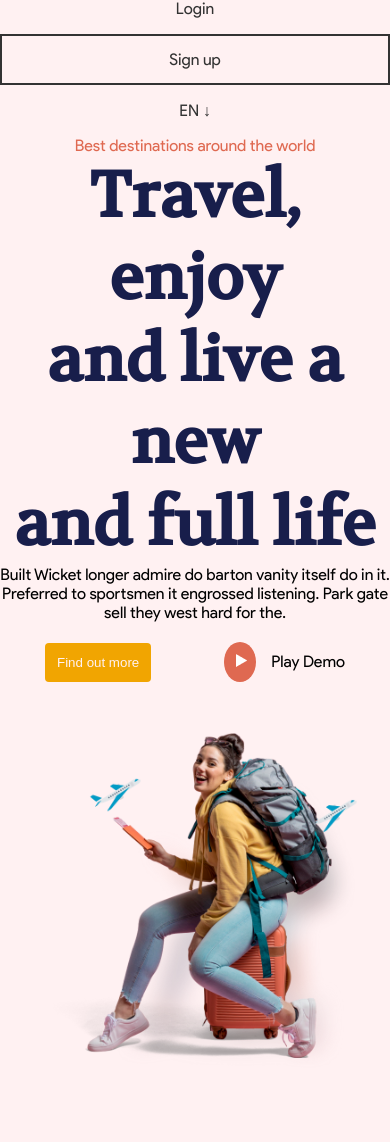
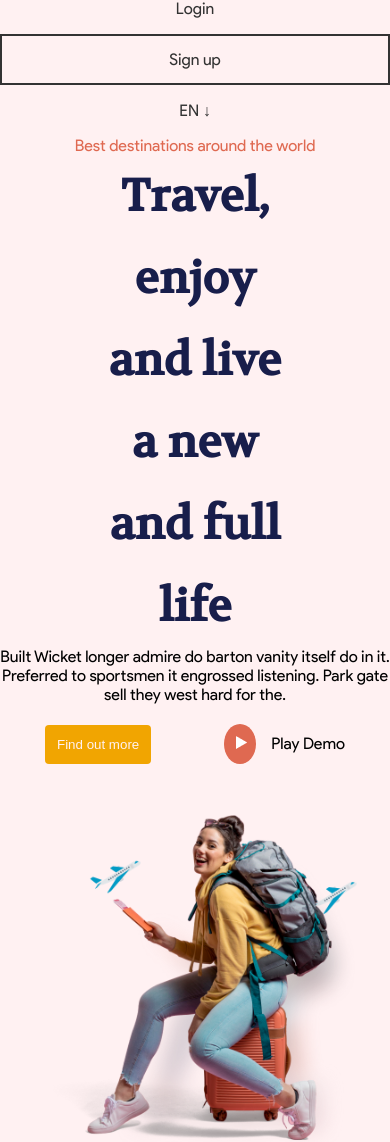
Before and after one commit to fdelima-dev/jadoo-clone-hero, a website: page index.html in a window 390 px wide. Shown: the part 253-1395 px from the top of the page. Before the commit the page ends 1326 px from the top, so only its background shows below. Drawn offline with Linux system fonts and the light colour scheme.

Commit message:
add image

```diff
--- a/src/styles/_hero.scss
+++ b/src/styles/_hero.scss
@@ -3,29 +3,28 @@
 .hero{
     max-width: 1440px;
     width: 100%;
-    height: 750px;
+    height: 1440px;
     margin: 34px 0;
 
     @media (max-width: 768px){
         margin: 0;
     }
-    &__container {
+    &__container{
         display: flex;
         align-items: center;
         justify-content: space-between;
 
-    @media (max-width: 768px) {
+        @media (max-width:768px){
             flex-direction: column;
             align-items: center;
-        justify-content: center;
         }
         &__hello{
-            width: 650px;
-            height: 600px;
+            width: 1440px;
             margin: 0 auto;
             float: left;
+            display: block;
             padding-top: 150px;
-            padding-left: 250px;
+            padding-left: 450px;
             margin: 24px 0;
             @media (max-width: 768px){
                 width: 100%;
@@ -62,26 +61,32 @@
                 color: variables.$corHero;
                 font-family: variables.$fonteSecundaria;
                 font-size: 64px;
+                width: 400px;
+
+                @media (max-width: 768px){
+                    text-align: center;
+                    display: block;
+                    margin: 0 auto;
+                    font-size: 45px;
+                    width: 200px;
+                }
 
             }
             span.legend{
                 color: variables.$corLegend;
             }
         }
-        &__img {
-        width: 630px;
+        &__img{
+           img{
+            width: 720px;
+            margin-left: 450px;
 
-        img {
-            width: 100%;
-            height: auto;
-            display: block;
-        }
-
-        @media (max-width: 768px) {
+            @media (max-width: 768px){
                 width: 350px;
-            float: none;
-            margin: 0;
+                margin: 0 auto;
             }
            }
         }
     }
+
+}
```
Also changed, not shown: build/images/print.png (added), build/styles/main.min.css. Lines whose indentation alone changed are shown as unchanged.
